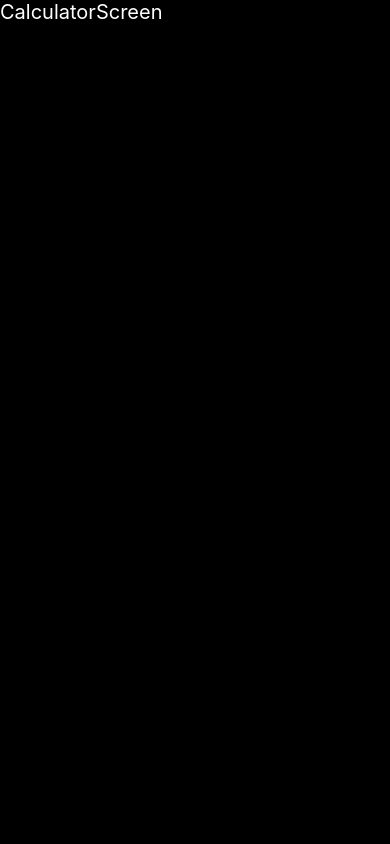
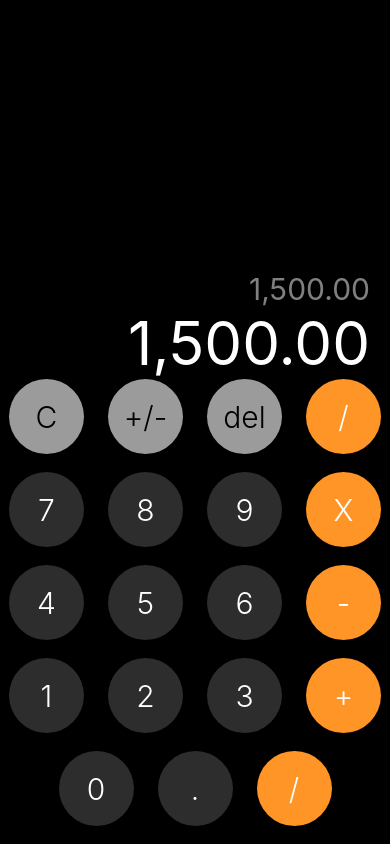
Before and after one commit to j-alvarezsone/rn-calculator, a React Native app: screen / in a window 390 px wide. Built offline with nearby package versions, Linux system fonts and the light colour scheme.

Commit message:
created calcButton component

```diff
--- /dev/null
+++ b/src/components/CalcButton.tsx
@@ -0,0 +1,48 @@
+import React from 'react';
+import {StyleSheet, Text, View} from 'react-native';
+
+type Props = {
+  text: string;
+  color?: string;
+  width?: boolean;
+  action?: boolean;
+  // onPress: (numberText: string) => void;
+};
+
+const CalcButton = ({text, color = '#2D2D2D'}: Props) => {
+  const textColor = () => {
+    return color === '#9B9B9B' ? 'black' : 'white';
+  };
+
+  return (
+    <View style={{...styles.button, backgroundColor: color}}>
+      <Text
+        style={{
+          ...styles.buttonText,
+          color: textColor(),
+        }}>
+        {text}
+      </Text>
+    </View>
+  );
+};
+
+export default CalcButton;
+
+const styles = StyleSheet.create({
+  button: {
+    height: 75,
+    width: 75,
+    backgroundColor: '#2D2D2D',
+    borderRadius: 100,
+    justifyContent: 'center',
+    marginHorizontal: 12,
+  },
+  buttonText: {
+    textAlign: 'center',
+    padding: 10,
+    fontSize: 30,
+    color: 'white',
+    fontWeight: '300',
+  },
+});
--- a/src/screens/CalculatorScreen.tsx
+++ b/src/screens/CalculatorScreen.tsx
@@ -1,11 +1,47 @@
 import React from 'react';
 import {Text, View} from 'react-native';
+import CalcButton from '../components/CalcButton';
 import {styles} from '../theme/appTheme';
 
 const CalculatorScreen = () => {
   return (
-    <View>
-      <Text style={styles.text}>CalculatorScreen</Text>
+    <View style={styles.calculatorContainer}>
+      <Text style={styles.smallResult}>1,500.00</Text>
+      <Text style={styles.result}>1,500.00</Text>
+
+      <View style={styles.row}>
+        <CalcButton text="C" color="#9B9B9B" />
+        <CalcButton text="+/-" color="#9B9B9B" />
+        <CalcButton text="del" color="#9B9B9B" />
+        <CalcButton text="/" color="#FF9427" />
+      </View>
+
+      <View style={styles.row}>
+        <CalcButton text="7" />
+        <CalcButton text="8" />
+        <CalcButton text="9" />
+        <CalcButton text="X" color="#FF9427" />
+      </View>
+
+      <View style={styles.row}>
+        <CalcButton text="4" />
+        <CalcButton text="5" />
+        <CalcButton text="6" />
+        <CalcButton text="-" color="#FF9427" />
+      </View>
+
+      <View style={styles.row}>
+        <CalcButton text="1" />
+        <CalcButton text="2" />
+        <CalcButton text="3" />
+        <CalcButton text="+" color="#FF9427" />
+      </View>
+
+      <View style={styles.row}>
+        <CalcButton text="0" />
+        <CalcButton text="." />
+        <CalcButton text="/" color="#FF9427" />
+      </View>
     </View>
   );
 };
--- a/src/theme/appTheme.tsx
+++ b/src/theme/appTheme.tsx
@@ -5,8 +5,25 @@ export const styles = StyleSheet.create({
     flex: 1,
     backgroundColor: 'black',
   },
-  text: {
+  calculatorContainer: {
+    flex: 1,
+    paddingHorizontal: 20,
+    justifyContent: 'flex-end',
+  },
+  result: {
     color: 'white',
-    fontSize: 20,
+    fontSize: 60,
+    textAlign: 'right',
+  },
+  smallResult: {
+    color: 'rgba(255,255,255,0.5)',
+    fontSize: 30,
+    textAlign: 'right',
+  },
+  row: {
+    flexDirection: 'row',
+    justifyContent: 'center',
+    marginBottom: 18,
+    paddingHorizontal: 10,
   },
 });
```
